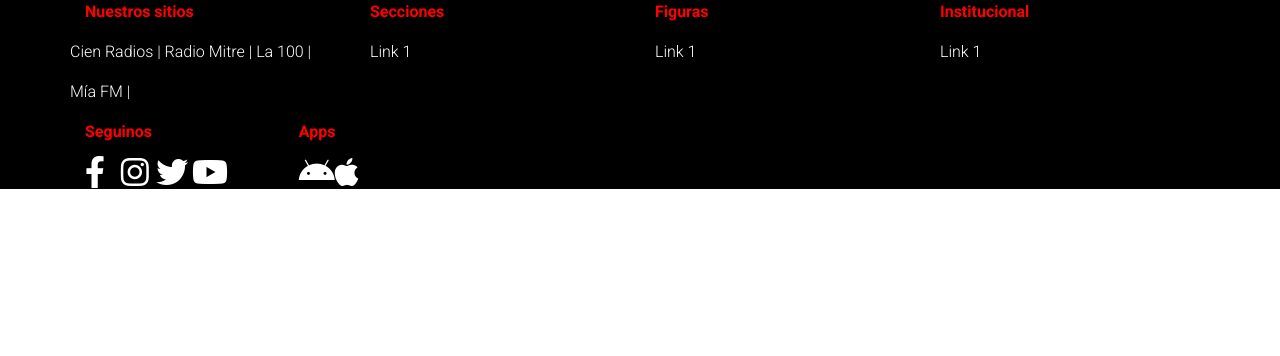
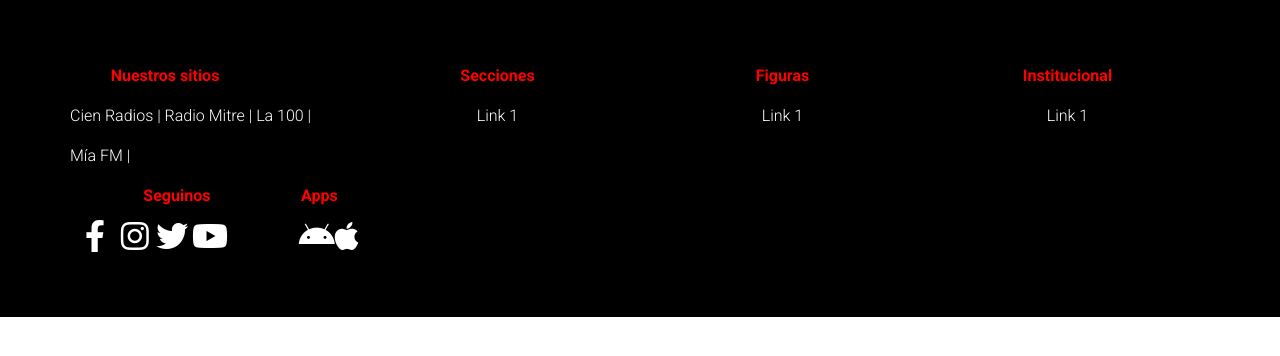
Before and after one commit to cristian16b/react-footer, a React (Create React App) app: page / in a window 1280 px wide. Shown: the top 356 px of the page. Built offline with nearby package versions, Linux system fonts and the light colour scheme.

Commit message:
Agrego el padding general

```diff
--- a/src/Footer/Footer.css
+++ b/src/Footer/Footer.css
@@ -14,3 +14,17 @@
 .separador {
     color: white;
 }
+
+.circulo {
+    border-radius: 50%;
+    width: 200px;
+    height: 200px;
+    background-color: grey;
+}
+
+.paddingGeneral {
+    padding-bottom: 5%;
+    padding-top: 5%;
+    padding-left: 3%;
+    padding-right: 3%;
+}
--- a/src/Footer/Footer.js
+++ b/src/Footer/Footer.js
@@ -5,7 +5,7 @@ const Footer = () => {
     // <!-- Footer -->
     <footer className="fondo">
       {/* <!-- Footer Links --> */}
-      <div className="container text-center text-md-left">
+      <div className="container paddingGeneral">
         {/* <!-- Grid row --> */}
         <div className="row">
           {/* <!-- Grid column --> */}
@@ -37,10 +37,14 @@ const primeraColumna = () => {
         </div>
       </div>
       <div className="row">
-          <a className="enlace-footer" href="#!">Cien Radios</a><p className="separador">&nbsp;|&nbsp;</p>
-          <a className="enlace-footer" href="#!">Radio Mitre</a><p className="separador">&nbsp;|&nbsp;</p>
-          <a className="enlace-footer" href="#!">La 100</a><p className="separador">&nbsp;|&nbsp;</p>
-          <a className="enlace-footer" href="#!">Mía FM</a><p className="separador">&nbsp;|&nbsp;</p>
+        <div className="col-md-12 col-lg-12">
+          <div className="row">
+            <a className="enlace-footer" href="#!">Cien Radios</a><p className="separador">&nbsp;|&nbsp;</p>
+            <a className="enlace-footer" href="#!">Radio Mitre</a><p className="separador">&nbsp;|&nbsp;</p>
+            <a className="enlace-footer" href="#!">La 100</a><p className="separador">&nbsp;|&nbsp;</p>
+            <a className="enlace-footer" href="#!">Mía FM</a><p className="separador">&nbsp;|&nbsp;</p>
+          </div>
+        </div>
       </div>
       <div className="row">
         <div className="col-md-9 col-lg-9">
```
Also changed, not shown: 1 other file (tests, documents, lock files or other folders).
